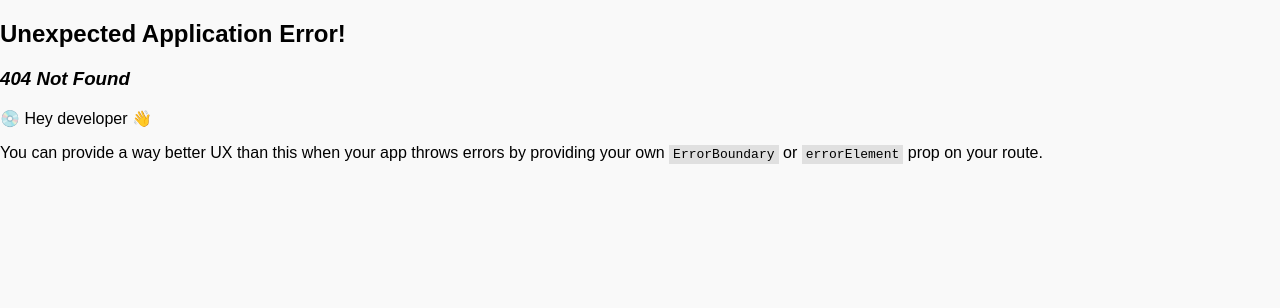
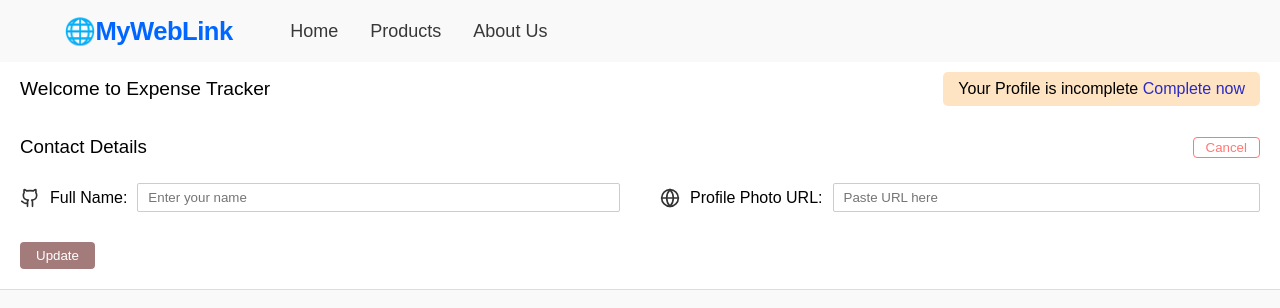
Before and after one commit to jakkappagodi9/Expense_Tracker_React_Final, a React (Vite) app: page /dashboard/update-profile in a window 1280 px wide. Before the commit this address had no page. Shown: the top 308 px of the page. Built offline with nearby package versions, Linux system fonts and the light colour scheme.

Commit message:
update profile implemented

```diff
--- a/src/App.css
+++ b/src/App.css
@@ -6,14 +6,5 @@ html,
   font-family: 'Arial', sans-serif;
   background-color: #f9f9f9;
   height: 100vh;
+  box-sizing: border-box;
 }
-
-.main-container {
-  display: flex;
-  justify-content: center;
-  align-items: center;
-  height: calc(100vh - 60px);
-
-
-  background: linear-gradient(to right top, #f9f9f9 80%, #007bff 80%);
-}
--- a/src/RouteLayouts/Layouts.jsx
+++ b/src/RouteLayouts/Layouts.jsx
@@ -8,9 +8,7 @@ function Layouts() {
     <div>
       <div className="App">
         <Navbar />
-        <div className="main-container">
-          <Outlet />
-        </div>
+        <Outlet />
       </div>
     </div>
   );
--- /dev/null
+++ b/src/components/Dashboard.css
@@ -0,0 +1,33 @@
+.dashboard-container {
+  display: flex;
+  align-items: center;
+  width: 100%;
+  padding: 10px 20px;
+  box-shadow: 0 4px 6px -1px rgba(0, 0, 0, 0.1);
+  background-color: white;
+  box-sizing: border-box;
+
+}
+
+.greet-container {
+  font-size: 1.2rem;
+  font-weight: 500;
+}
+
+.profile-update {
+  /* Use margin-left: auto  for move right end  */
+  margin-left: auto;
+  background-color: bisque;
+  padding: 8px 15px;
+  border-radius: 5px;
+}
+.profile-update a{
+    border: none;
+    background-color: transparent;
+    color: rgb(42, 42, 197);
+    font-size: 1rem;
+    cursor: pointer;
+    outline: none;
+    text-decoration: none;
+
+}
--- a/src/components/Dashboard.jsx
+++ b/src/components/Dashboard.jsx
@@ -1,11 +1,21 @@
 import React from 'react';
+import { Link, Outlet } from 'react-router-dom';
+import './Dashboard.css';
 
 function Dashboard() {
   return (
-    <div>
-      <h1>Welcome To Expense Tracker </h1>
-    </div>
+    <>
+      <div className="dashboard-container">
+        <span className="greet-container">Welcome to Expense Tracker</span>
+        <span className="profile-update">
+          Your Profile is incomplete{' '}
+          <Link to="update-profile">Complete now</Link>
+        </span>
+      </div>
+      <div>
+        <Outlet />
+      </div>
+    </>
   );
 }
-
 export default Dashboard;
--- a/src/components/Login.css
+++ b/src/components/Login.css
@@ -1,3 +1,11 @@
+.container{
+  display: flex;
+  justify-content: center;
+  align-items: center;
+  height: calc(100vh - 60px);
+  background: linear-gradient(to right top, #f9f9f9 80%, #007bff 80%);
+
+}
 .login-container{
     background-color: white;
   padding: 30px 40px;
--- a/src/components/Login.jsx
+++ b/src/components/Login.jsx
@@ -61,6 +61,7 @@ function Login() {
   };
 
   return (
+    <div className="container">
       <div className="login-container">
         <form className="login-form" onSubmit={handleSubmit(submitLoginForm)}>
           <h2>Login</h2>
@@ -93,7 +94,11 @@ function Login() {
             </button>
           </div>
 
-        <button type="submit" disabled={isSubmitting} className="login-button">
+          <button
+            type="submit"
+            disabled={isSubmitting}
+            className="login-button"
+          >
             Login
           </button>
         </form>
@@ -109,6 +114,7 @@ function Login() {
           </p>
         </div>
       </div>
+    </div>
   );
 }
 
--- a/src/components/SignupForm.css
+++ b/src/components/SignupForm.css
@@ -1,3 +1,11 @@
+.container{
+  display: flex;
+  justify-content: center;
+  align-items: center;
+  height: calc(100vh - 60px);
+  background: linear-gradient(to right top, #f9f9f9 80%, #007bff 80%);
+
+}
 .signup-container {
   background-color: white;
   padding: 30px 40px;
--- a/src/components/SignupForm.jsx
+++ b/src/components/SignupForm.jsx
@@ -76,7 +76,7 @@ function SignupForm() {
     }
   };
   return (
-    <>
+    <div className="container">
       <div className="signup-container">
         <form className="signup-form" onSubmit={handleSubmit(submitForm)}>
           <h2>SignUp</h2>
@@ -119,7 +119,7 @@ function SignupForm() {
           </p>
         </div>
       </div>
-    </>
+    </div>
   );
 }
 export default SignupForm;
--- /dev/null
+++ b/src/components/UpdateProfile.css
@@ -0,0 +1,78 @@
+.update-profile-card {
+  padding: 20px;
+  background: white;
+  border-bottom: 1px solid #ddd;
+}
+
+.card-header {
+  display: flex;
+  justify-content: space-between;
+  align-items: center;
+  margin-bottom: 25px;
+}
+
+.card-header h3 {
+  margin: 0;
+  font-weight: 500;
+}
+
+.cancel-btn {
+  background: none;
+  border: 1px solid #ff7875;
+  color: #ff7875;
+  padding: 2px 12px;
+  border-radius: 4px;
+  cursor: pointer;
+}
+
+
+.update-form {
+  display: flex;
+  flex-direction: column;
+  gap: 20px;
+}
+
+.form-row {
+  display: flex;
+  gap: 40px;
+  flex-wrap: wrap;
+}
+
+.input-field {
+  display: flex;
+  align-items: center;
+  gap: 10px;
+  flex: 1;
+  min-width: 300px;
+}
+
+.input-field label {
+  font-weight: 500;
+  white-space: nowrap; }
+
+.input-field input {
+  flex-grow: 1;
+  padding: 6px 10px;
+  border: 1px solid #ccc;
+  border-radius: 2px;
+  outline: none;
+}
+
+.input-field .icon {
+  color: #333;
+}
+
+.update-btn {
+  align-self: flex-start;
+  background-color: #a37b7b;
+  color: white;
+  border: none;
+  padding: 6px 16px;
+  border-radius: 4px;
+  cursor: pointer;
+  margin-top: 10px;
+}
+
+.update-btn:hover {
+  background-color: #8e6868;
+}
--- /dev/null
+++ b/src/components/UpdateProfile.jsx
@@ -0,0 +1,46 @@
+import React from 'react';
+import { Github, Globe } from 'lucide-react';
+import { useNavigate } from 'react-router-dom';
+import './UpdateProfile.css';
+import { app } from '../config/firebase';
+import { getAuth } from 'firebase/auth';
+
+//firebase instance
+const auth = getAuth(app);
+
+function UpdateProfile() {
+  const navigate = useNavigate();
+
+  return (
+    <div className="update-profile-card">
+      <div className="card-header">
+        <h3>Contact Details</h3>
+        <button className="cancel-btn" onClick={() => navigate('/dashboard')}>
+          Cancel
+        </button>
+      </div>
+
+      <form className="update-form">
+        <div className="form-row">
+          <div className="input-field">
+            <Github size={20} className="icon" />
+            <label>Full Name:</label>
+            <input type="text" placeholder="Enter your name" />
+          </div>
+
+          <div className="input-field">
+            <Globe size={20} className="icon" />
+            <label>Profile Photo URL:</label>
+            <input type="url" placeholder="Paste URL here" />
+          </div>
+        </div>
+
+        <button type="submit" className="update-btn">
+          Update
+        </button>
+      </form>
+    </div>
+  );
+}
+
+export default UpdateProfile;
```
Also changed, not shown: src/RouteLayouts/Routes.jsx (+5 -3 lines). Lines whose indentation alone changed are shown as unchanged.
